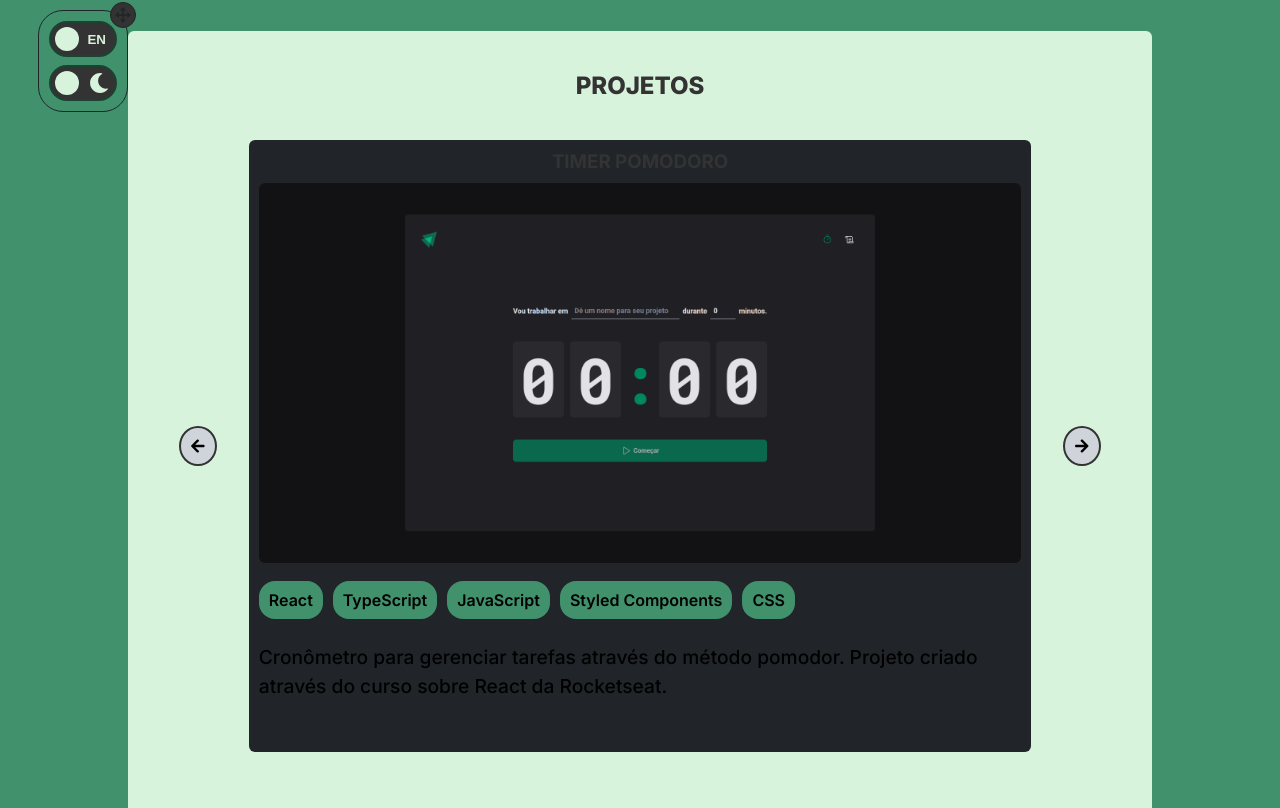
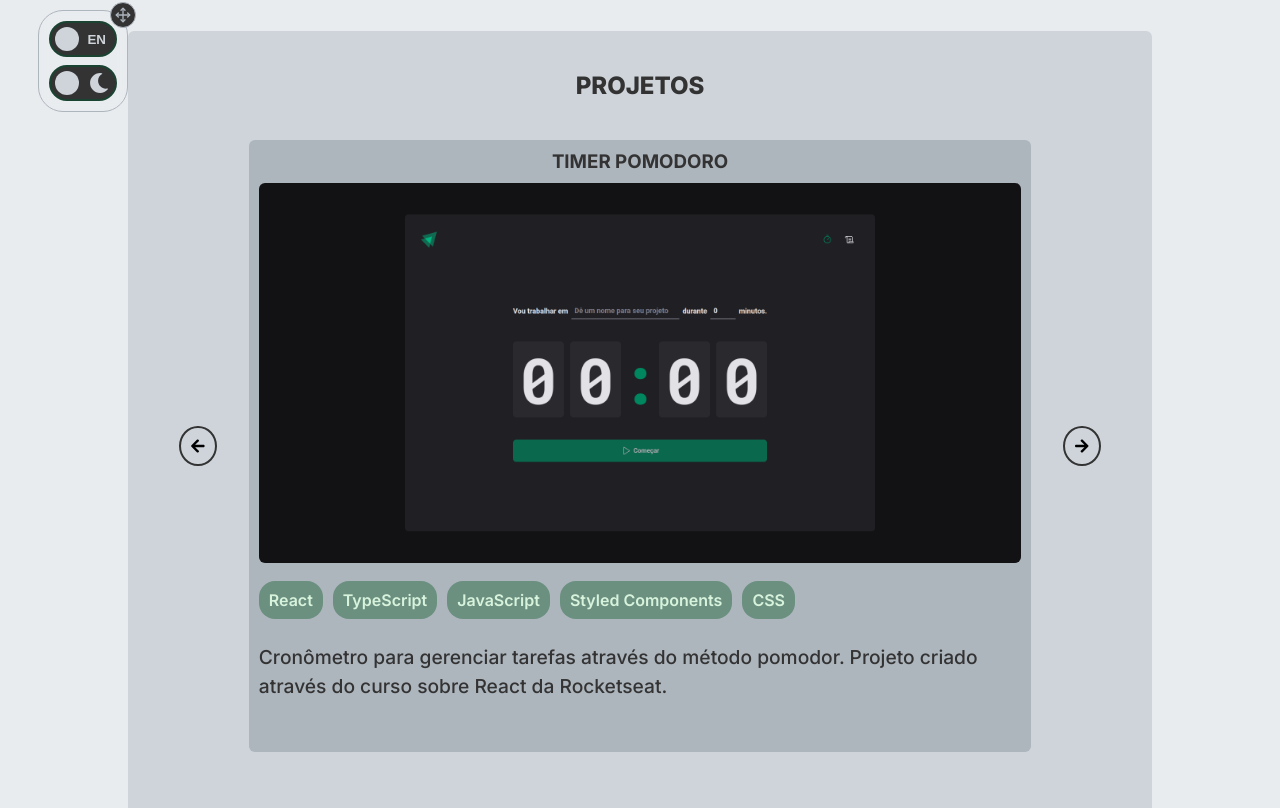
Before and after one commit to pedro-pl/portifolio, a React (Vite) app: page / in a window 1280 px wide. Shown: the part 672-1480 px from the top of the page. Built offline with nearby package versions, Linux system fonts and the light colour scheme.

Commit message:
feat: alterando cores da aplicação

```diff
--- a/src/styles/themes/default.ts
+++ b/src/styles/themes/default.ts
@@ -1,29 +1,41 @@
 export const darkTheme = {
-    'background': '#1B4332',
+    'background': '#131515',
+    'background-card': '#212529',
+    'sub-background': '#343a40',
+
+    'text-project': '#D8F3DC',
+    'skill-background': '#339989',
+    'text-skill': '#D8F3DC',
+
     'background-arrow': '#CED4DA',
-    'background-card': '#081C15',
-    'sub-background': '#212529',
+    'border-arrow': '#CED4DA',
 
-    'skill-background': '#40916C',
+    'scroll-track':'#D8F3DC',
+    'scroll-thumb':'#131515',
 
     'text': '#D8F3DC',
-    'text-light': '#D8F3DC',
 
-    'toggle': '#40916C',
+    'toggle': '#adb5bd',
 
-    'background-menu' : '#081C15'
+    'background-menu' : '#2d6a4f'
 }
 
 export const lightTheme = {
-    'background': '#40916C',
-    'background-arrow': '#CED4DA',
-    'background-card': '#D8F3DC',
-    'sub-background': '#212529',
+    'background': '#e9ecef',
+    'background-card': '#ced4da',
+    'sub-background': '#adb5bd',
 
-    'skill-background': '#40916C',
+    'text-project': '#333333',
+    'skill-background': '#6b9080',
+    'text-skill': '#D8F3DC',
+
+    'background-arrow': '#transparent',
+    'border-arrow': '#333333',
+
+    'scroll-track':'#e9ecef',
+    'scroll-thumb':'#333333',
 
     'text': '#333333',
-    'text-light': '#D8F3DC',
 
     'toggle': '#1B4332',
 
```
